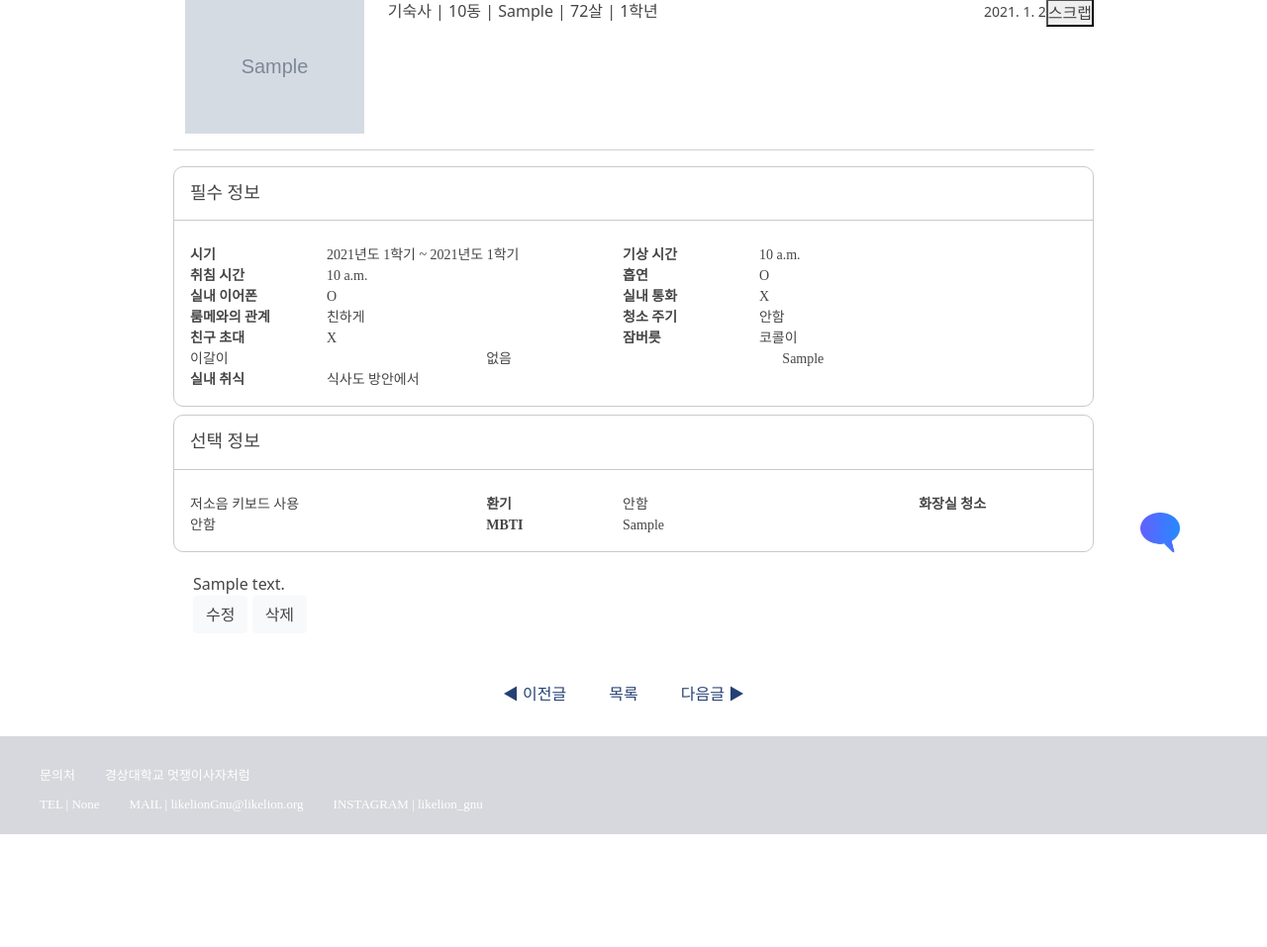
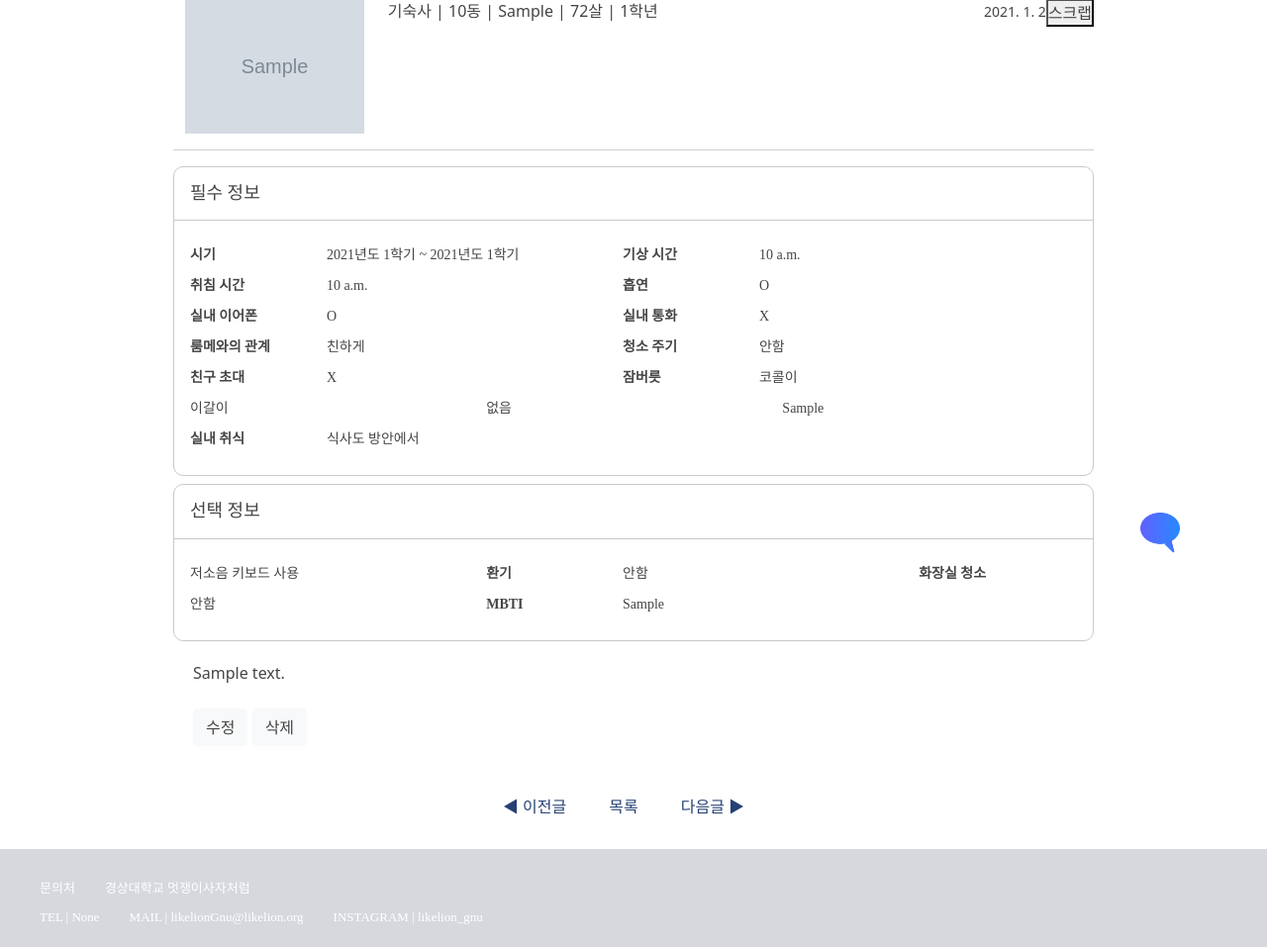
Before and after one commit to LeeJaesung2/checkmate, a Django app: page /roommate/detail/1 in a window 1280 px wide. Shown: the part 202-1159 px from the top of the page at 99% size. Before the commit the page ends 1045 px from the top, so only its background shows below. Run offline with Django 3.2, Linux system fonts and the light colour scheme; a user stored in the database is signed in; tables that the repository leaves empty hold one stand-in row (values such as "Sample post"); grey boxes marked "Sample" are stand-in pictures; some libraries are stand-ins or nearby versions; some web fonts are replaced.

Commit message:
룸메찾기 detail 수정

```diff
--- a/roommate/templates/detail.html
+++ b/roommate/templates/detail.html
@@ -54,7 +54,7 @@
     <div class="container-fluid">
         <div class="row  checklist-box mb-2">
             <h3 class="p-3">필수 정보</h3>
-            <div class="p-3">
+            <div class="p-3 p-m-b">
                 <!-- <div> -->
                     <strong>시기</strong> <p>{{survey_ess.get_dormitory_year_start_display}} {{survey_ess.get_dormitory_semester_start_display}} ~ {{survey_ess.get_dormitory_year_end_display}} {{survey_ess.get_dormitory_semester_end_display}}</p>
                     <strong>기상 시간</strong>
@@ -139,7 +139,7 @@
 
         <div class="row checklist-box">
             <h3 class="p-3">선택 정보</h3>
-            <div class="p-3">
+            <div class="p-3 p-m-b">
                 <!-- <div> -->
                     {% if survey_opt.share != '0' %}
                     <strong>생필품 공유</strong>
@@ -228,7 +228,7 @@
         </div>
     </div>
     <div class="detail-body">
-        <p>{{write_detail.body}}</p>
+        <p class="mb-4">{{write_detail.body}}</p>
         {% if write_detail.user_id.id == user.id %}
         <a class="btn btn-light" href="{% url 'update' write_detail.id %}"><span>수정</span></a>
         <a class="btn btn-light" href="{% url 'delete' write_detail.id %}"><span>삭제</span></a>
--- a/static/css/view_page.css
+++ b/static/css/view_page.css
@@ -2,6 +2,11 @@
 (View, detail) */
 p{
    margin: 0;
+}
+
+.p-m-b > p
+{
+   margin-bottom: 10px;
 }
 
 /* 긱사 view */
```
